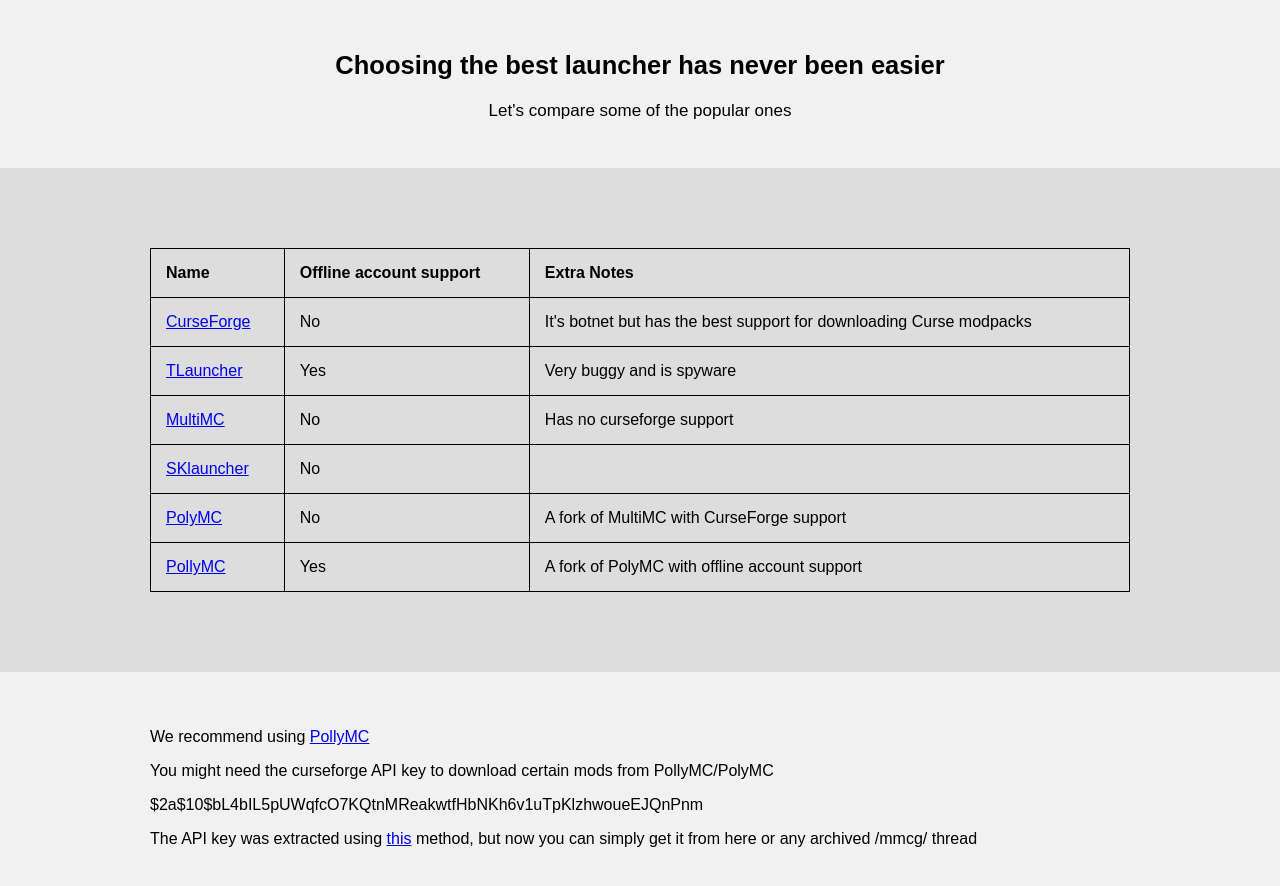
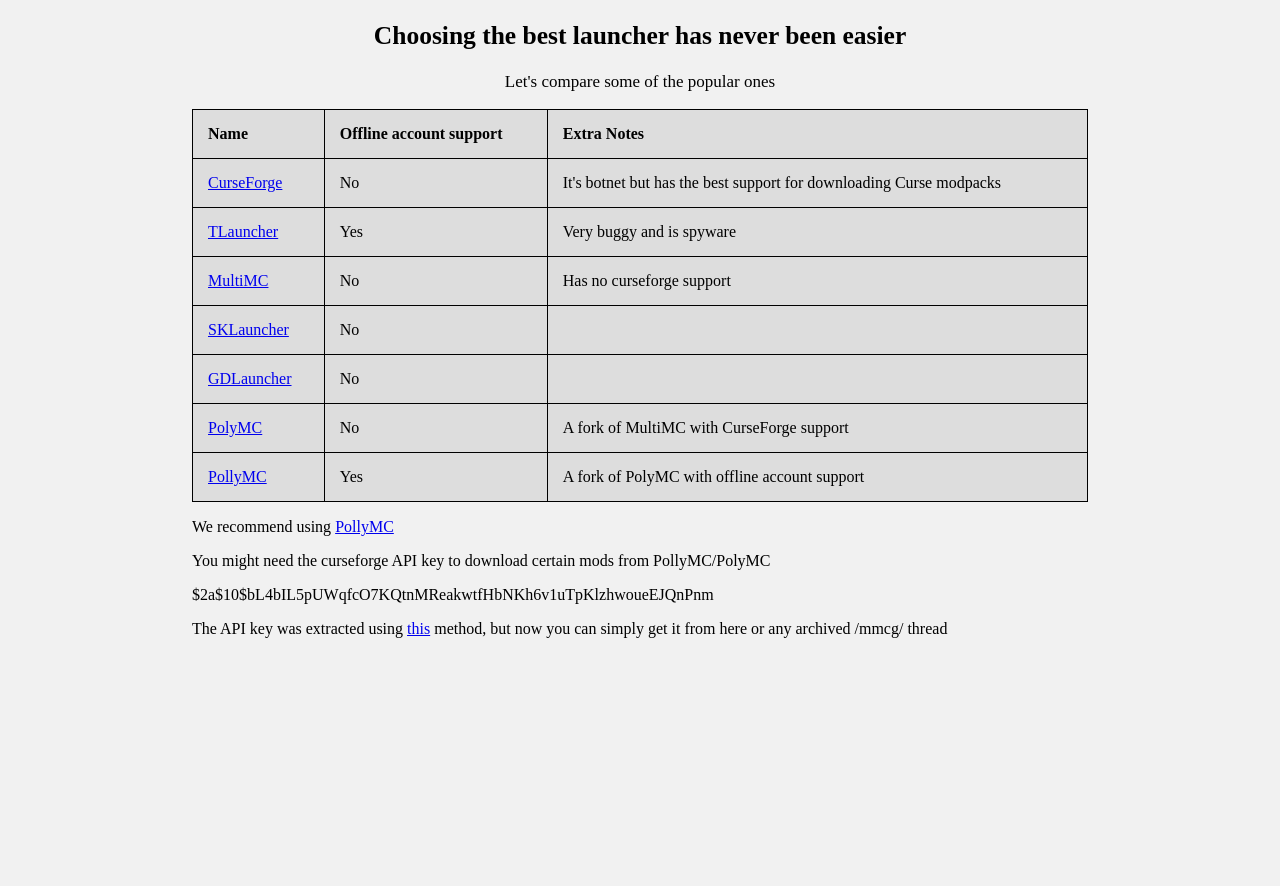
Before and after one commit to anonymous-from-space/mmcg-website, a plain HTML site: page launcher.html in a window 1280 px wide. After the commit the page ends 800 px from the top, so only its background shows below. Drawn offline with Linux system fonts and the light colour scheme.

Commit message:
Update launcher.html

```diff
--- a/launcher.html
+++ b/launcher.html
@@ -5,7 +5,6 @@
         <meta charset="utf-8">
           <meta name="viewport" content="width=device-width, initial-scale=1">
             <style>
-
               table, td, th {
               border: 1px solid #000;
               text-align: left;
@@ -26,30 +25,32 @@ th, td {
 
               {
               box-sizing: border-box;
-  font-family: Arial, Helvetica, sans-serif;
               }
 
               body {
               margin: 0;
-  font-family: Arial, Helvetica, sans-serif;
+              background-color: #f1f1f1;
               }
 
               .header {
               grid-area: header;
               background-color: #f1f1f1;
-  padding: 30px;
+              margin: auto;
+              width: 70%;
               text-align: center;
               font-size: 17px;
               }
 
               .content {
               background-color: #ddd;
-  padding: 80px 150px 80px 150px;
+              margin: auto;
+              width: 70%;
               }
 
               .footer {
               background-color: #f1f1f1;
-  padding: 40px 150px 40px 150px;
+              margin: auto;
+              width: 70%;
               }
                 </style>
                   </head>
@@ -83,7 +84,12 @@ body {
                               <td>Has no curseforge support</td>
                             </tr>
                             <tr>
-    <td><a href="https://skmedix.pl/sklauncher">SKlauncher</a></td>
+                              <td><a href="https://skmedix.pl/sklauncher">SKLauncher</a></td>
+                              <td>No</td>
+                              <td></td>
+                            </tr>
+                            <tr>
+                              <td><a href="https://gdevs.io/">GDLauncher</a></td>
                               <td>No</td>
                               <td></td>
                             </tr>
@@ -102,12 +108,9 @@ body {
 
                                     <div class="footer">
                                       <p>We recommend using <a href="https://github.com/fn2006/PollyMC">PollyMC</a></p>
-
                                       <p>You might need the curseforge API key to download certain mods from PollyMC/PolyMC</p>
                                       <p>$2a$10$bL4bIL5pUWqfcO7KQtnMReakwtfHbNKh6v1uTpKlzhwoueEJQnPnm</p>
-
-<p>The API key was extracted using <a href="https://git.sakamoto.pl/domi/curseme/-/tree/meow">this</a> method, but now you can simply get it from here or any archived /mmcg/ thread</p>
+                                      <p>The API key was extracted using <a href="https://git.sakamoto.pl/domi/curseme/-/tree/meow">this</a> method, but now you can simply get it      from here or any archived /mmcg/ thread</p>
                                         </div>
-
                                           </body>
                                             </html>
```
Lines whose indentation alone changed are shown as unchanged.
